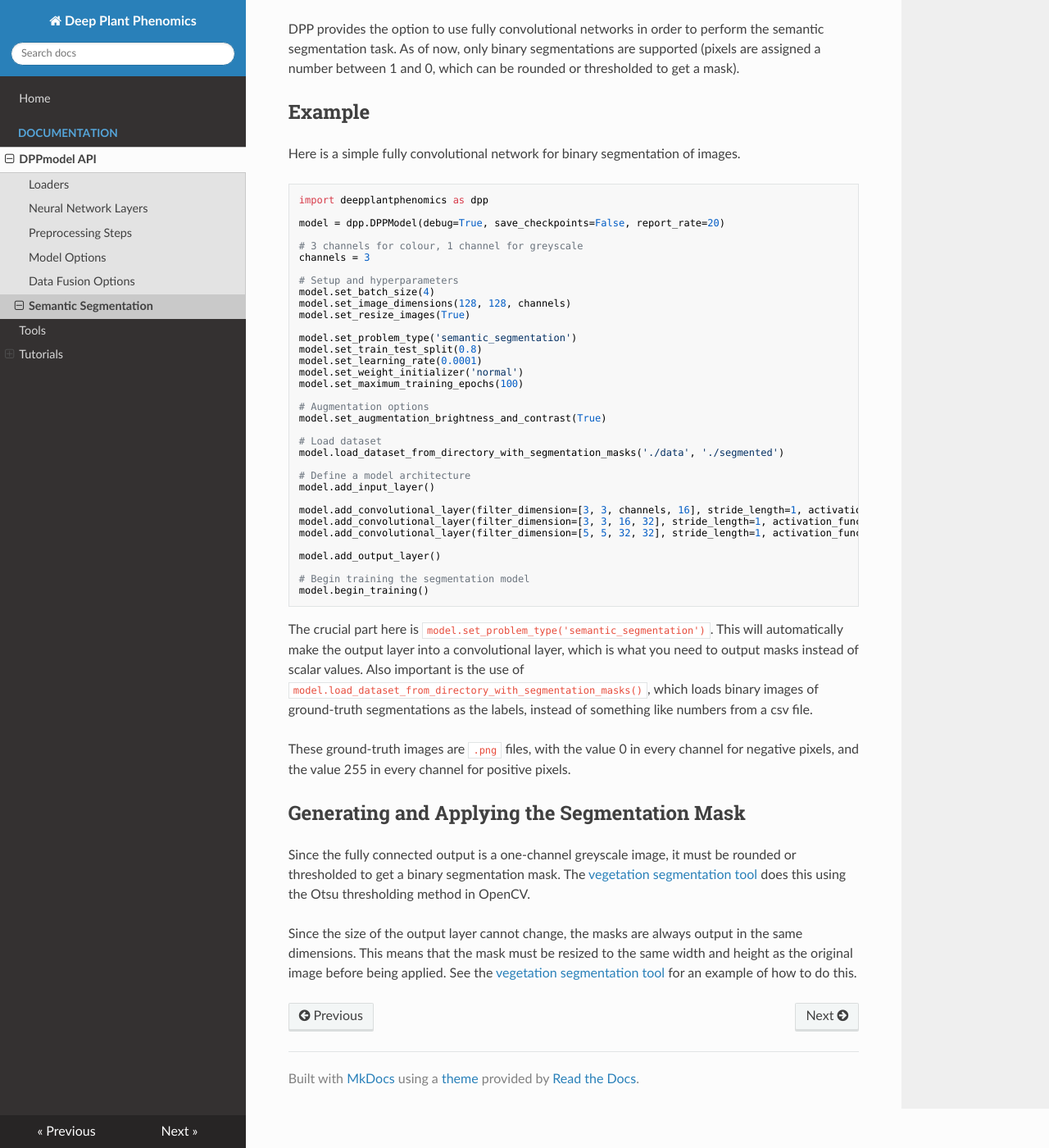
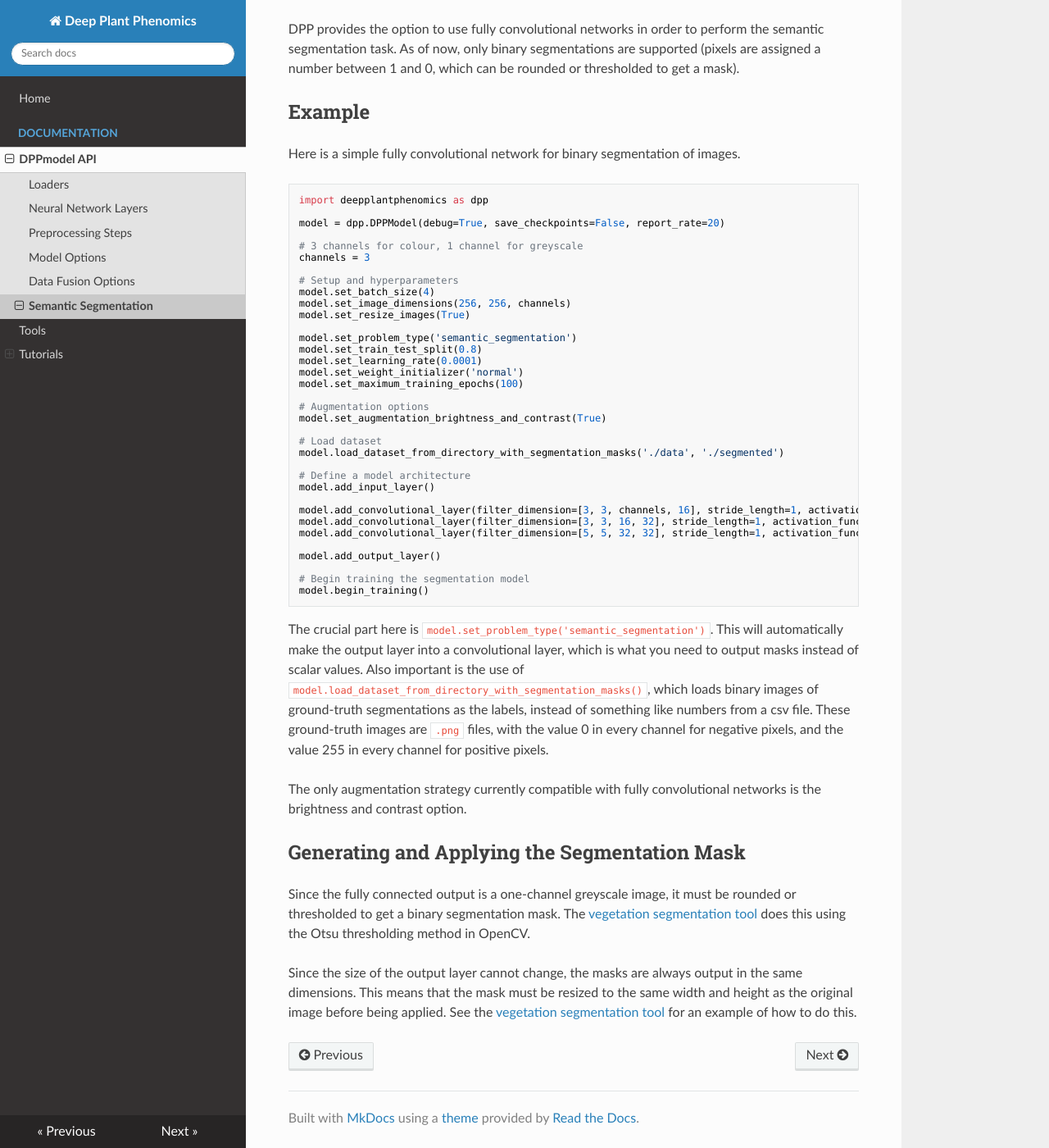
Before and after one commit to p2irc/deepplantphenomics, an MkDocs documentation site: the page built from docs/Semantic-Segmentation.md, in a window 1280 px wide and 1400 px high, scrolled down 411 px. Shown: the whole window at 82% size. Built offline with MkDocs 1.6.1, drawn with Linux system fonts in a browser that asks for light colours; nearby versions of some CDN libraries; old or Windows-style settings are respelled for this version of MkDocs.

Commit message:
updated documentation

````diff
--- a/docs/Semantic-Segmentation.md
+++ b/docs/Semantic-Segmentation.md
@@ -18,7 +18,7 @@ channels = 3
 
 # Setup and hyperparameters
 model.set_batch_size(4)
-model.set_image_dimensions(128, 128, channels)
+model.set_image_dimensions(256, 256, channels)
 model.set_resize_images(True)
 
 model.set_problem_type('semantic_segmentation')
@@ -46,9 +46,9 @@ model.add_output_layer()
 model.begin_training()
 ```
 
-The crucial part here is ``model.set_problem_type('semantic_segmentation')``. This will automatically make the output layer into a convolutional layer, which is what you need to output masks instead of scalar values. Also important is the use of ``model.load_dataset_from_directory_with_segmentation_masks()``, which loads binary images of ground-truth segmentations as the labels, instead of something like numbers from a csv file.
+The crucial part here is ``model.set_problem_type('semantic_segmentation')``. This will automatically make the output layer into a convolutional layer, which is what you need to output masks instead of scalar values. Also important is the use of ``model.load_dataset_from_directory_with_segmentation_masks()``, which loads binary images of ground-truth segmentations as the labels, instead of something like numbers from a csv file. These ground-truth images are `.png` files, with the value 0 in every channel for negative pixels, and the value 255 in every channel for positive pixels.
 
-These ground-truth images are `.png` files, with the value 0 in every channel for negative pixels, and the value 255 in every channel for positive pixels.
+The only augmentation strategy currently compatible with fully convolutional networks is the brightness and contrast option.
 
 ## Generating and Applying the Segmentation Mask
 
````
Also changed, not shown: docs/Model-Options.md (+1 -1 lines).
